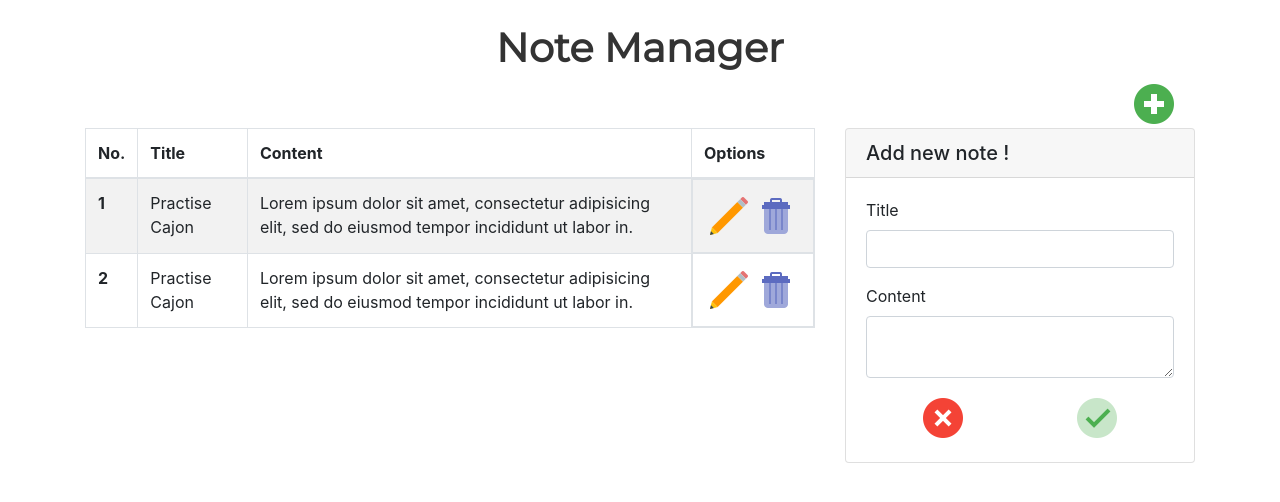
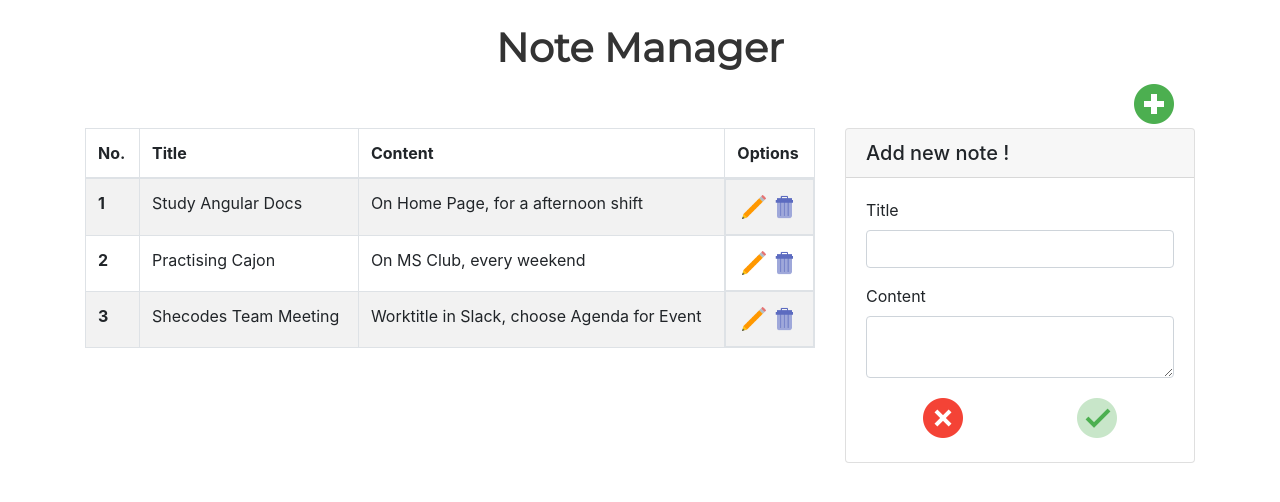
Before and after one commit to angular-learning-haolt/user-manager, an Angular app: page / in a window 1280 px wide. Shown: the top 502 px of the page. Built offline with nearby package versions, Linux system fonts and the light colour scheme.

Commit message:
display notes to Notelist View

```diff
--- a/src/app/components/note-list/note-list.component.css
+++ b/src/app/components/note-list/note-list.component.css
@@ -2,3 +2,7 @@
 	display: flex;
 	justify-content: space-around;
 }
+
+.nm-btn-group img {
+    width: 30px;
+}
--- a/src/app/components/note-list/note-list.component.html
+++ b/src/app/components/note-list/note-list.component.html
@@ -8,21 +8,10 @@
 		</tr>
 	</thead>
 	<tbody>
-		<tr>
-			<th scope="row">1</th>
-			<td>Practise Cajon</td>
-			<td>Lorem ipsum dolor sit amet, consectetur adipisicing elit, sed do eiusmod
-			tempor incididunt ut labor in.</td>
-			<td class="nm-btn-group">
-				<a href="#" title="Edit"><img src="./../../../assets/images/edit.png"></a>
-				<a href="#" title="Delete"><img src="./../../../assets/images/trash.png"></a>
-			</td>
-		</tr>
-		<tr>
-			<th scope="row">2</th>
-			<td>Practise Cajon</td>
-			<td>Lorem ipsum dolor sit amet, consectetur adipisicing elit, sed do eiusmod
-			tempor incididunt ut labor in.</td>
+		<tr *ngFor="let note of notes; let i = index">
+			<th scope="row">{{ i + 1 }}</th>
+			<td>{{ note.title }}</td>
+			<td>{{ note.content }}</td>
 			<td class="nm-btn-group">
 				<a href="#" title="Edit"><img src="./../../../assets/images/edit.png"></a>
 				<a href="#" title="Delete"><img src="./../../../assets/images/trash.png"></a>
--- a/src/app/components/note-list/note-list.component.ts
+++ b/src/app/components/note-list/note-list.component.ts
@@ -17,7 +17,6 @@ export class NoteListComponent implements OnInit {
 
 	ngOnInit() {
 		this.notes = this._noteService.getAllNotes();
-		console.log(this.notes);
 	}
 
 }
```
